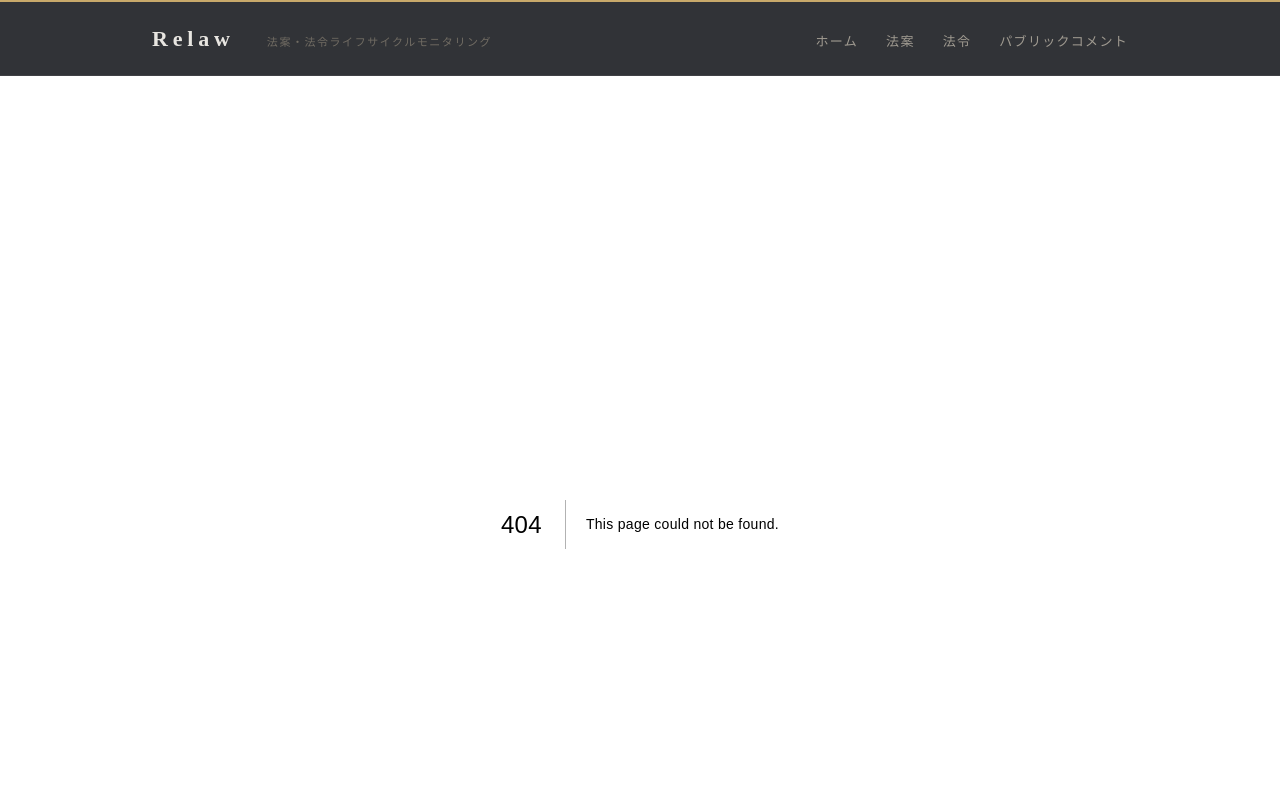
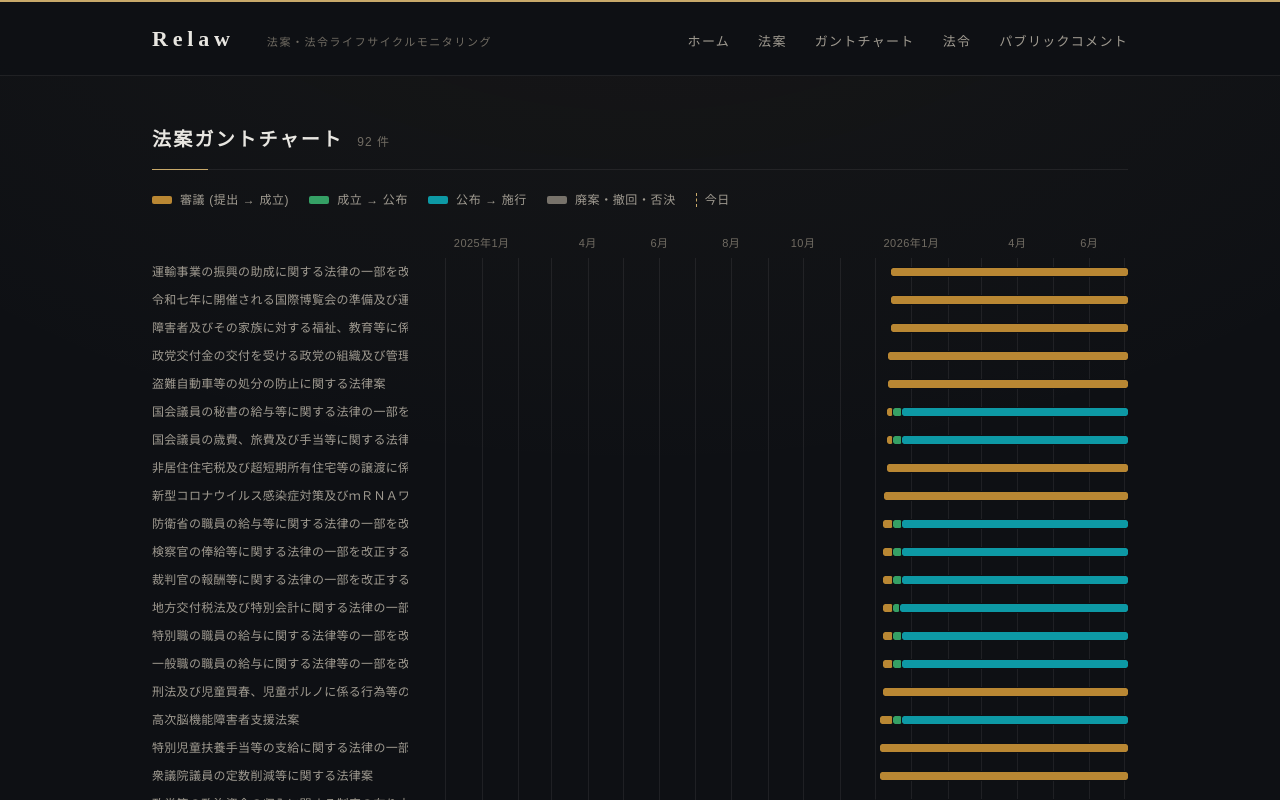
Before and after one commit to reload-co-jp/relaw, a Next.js app: page /gantt in a window 1280 px wide. Before the commit this address had no page. Shown: the top 800 px of the page. Built offline with nearby package versions, Linux system fonts and the light colour scheme.

Commit message:
Add gantt

```diff
--- /dev/null
+++ b/app/gantt/page.tsx
@@ -0,0 +1,199 @@
+import { FC } from "react"
+import Link from "next/link"
+import { getBills, getLatestBillEvents } from "lib/data"
+import type { Bill } from "lib/types"
+import { billStatusLabels } from "lib/labels"
+import { Section } from "components/elements/section"
+
+export const metadata = {
+  title: "ガントチャート | Relaw",
+}
+
+// dataviz 検証済みパレット (dark surface #151920: 明度バンド・彩度・CVD・コントラスト全PASS)
+const PHASE_COLORS = {
+  deliberation: "#b98733",
+  toPromulgation: "#35a065",
+  toEnforcement: "#0d99a5",
+  terminated: "#77726a",
+} as const
+
+const PHASE_LABELS: Record<keyof typeof PHASE_COLORS, string> = {
+  deliberation: "審議 (提出 → 成立)",
+  toPromulgation: "成立 → 公布",
+  toEnforcement: "公布 → 施行",
+  terminated: "廃案・撤回・否決",
+}
+
+const TERMINAL_STATUSES = ["withdrawn", "rejected", "expired"]
+
+interface Segment {
+  from: string
+  to: string
+  phase: keyof typeof PHASE_COLORS
+}
+
+const billSegments = (bill: Bill, fallbackEnd: string): Segment[] => {
+  if (!bill.submittedAt) return []
+  if (TERMINAL_STATUSES.includes(bill.status))
+    return [
+      { from: bill.submittedAt, to: fallbackEnd, phase: "terminated" },
+    ]
+  const boundaries: { at: string; phase: keyof typeof PHASE_COLORS }[] = [
+    { at: bill.submittedAt, phase: "deliberation" },
+  ]
+  if (bill.enactedAt)
+    boundaries.push({ at: bill.enactedAt, phase: "toPromulgation" })
+  if (bill.promulgatedAt)
+    boundaries.push({ at: bill.promulgatedAt, phase: "toEnforcement" })
+  const end = bill.enforcedAt ?? fallbackEnd
+  return boundaries
+    .map((boundary, index) => ({
+      from: boundary.at,
+      to: boundaries[index + 1]?.at ?? end,
+      phase: boundary.phase,
+    }))
+    .filter((segment) => segment.from <= segment.to)
+}
+
+const tooltip = (bill: Bill): string =>
+  [
+    billStatusLabels[bill.status],
+    bill.submittedAt && `提出 ${bill.submittedAt}`,
+    bill.enactedAt && `成立 ${bill.enactedAt}`,
+    bill.promulgatedAt && `公布 ${bill.promulgatedAt}`,
+    bill.enforcedAt && `施行 ${bill.enforcedAt}`,
+  ]
+    .filter(Boolean)
+    .join(" / ")
+
+const Page: FC = () => {
+  const today = new Date().toISOString().slice(0, 10)
+  const latestEvents = getLatestBillEvents()
+  const bills = getBills()
+    .filter((bill) => bill.submittedAt)
+    .sort((a, b) =>
+      (b.submittedAt as string).localeCompare(a.submittedAt as string)
+    )
+
+  const fallbackEnd = (bill: Bill): string =>
+    TERMINAL_STATUSES.includes(bill.status)
+      ? (latestEvents.get(bill.id)?.date ?? today)
+      : today
+
+  const dates = bills.flatMap((bill) =>
+    billSegments(bill, fallbackEnd(bill)).flatMap((s) => [s.from, s.to])
+  )
+  const minDate = dates.reduce((a, b) => (a < b ? a : b), today)
+  const maxDate = dates.reduce((a, b) => (a > b ? a : b), today)
+  const rangeStart = Date.parse(minDate)
+  const rangeEnd = Date.parse(maxDate)
+  const position = (date: string): number =>
+    ((Date.parse(date) - rangeStart) / (rangeEnd - rangeStart)) * 100
+
+  // 月境界の目盛り (多すぎる場合は間引いてラベル)
+  const ticks: { position: number; label: string; isYearStart: boolean }[] = []
+  const cursor = new Date(rangeStart)
+  cursor.setUTCDate(1)
+  if (cursor.getTime() < rangeStart) cursor.setUTCMonth(cursor.getUTCMonth() + 1)
+  while (cursor.getTime() <= rangeEnd) {
+    ticks.push({
+      position: ((cursor.getTime() - rangeStart) / (rangeEnd - rangeStart)) * 100,
+      label:
+        cursor.getUTCMonth() === 0
+          ? `${cursor.getUTCFullYear()}年1月`
+          : `${cursor.getUTCMonth() + 1}月`,
+      isYearStart: cursor.getUTCMonth() === 0,
+    })
+    cursor.setUTCMonth(cursor.getUTCMonth() + 1)
+  }
+  const labelStep = Math.ceil(ticks.length / 12)
+
+  return (
+    <Section title="法案ガントチャート" count={bills.length}>
+      <div className="gantt-legend">
+        {(
+          Object.keys(PHASE_COLORS) as (keyof typeof PHASE_COLORS)[]
+        ).map((phase) => (
+          <span key={phase} className="gantt-legend-item">
+            <span
+              className="gantt-legend-swatch"
+              style={{ backgroundColor: PHASE_COLORS[phase] }}
+            />
+            {PHASE_LABELS[phase]}
+          </span>
+        ))}
+        <span className="gantt-legend-item">
+          <span className="gantt-legend-today" />
+          今日
+        </span>
+      </div>
+      <div className="gantt">
+        <div className="gantt-labels">
+          <div className="gantt-axis-spacer" />
+          {bills.map((bill) => (
+            <Link
+              key={bill.id}
+              href={`/bills/${bill.id}/`}
+              className="gantt-label"
+              title={bill.title}
+            >
+              {bill.title}
+            </Link>
+          ))}
+        </div>
+        <div className="gantt-plot">
+          <div className="gantt-axis">
+            {ticks.map(
+              (tick, index) =>
+                (tick.isYearStart ||
+                  (index % labelStep === 0 &&
+                    !ticks[index - 1]?.isYearStart &&
+                    !ticks[index + 1]?.isYearStart)) && (
+                  <span
+                    key={tick.label + index}
+                    className="gantt-axis-label"
+                    style={{ left: `${tick.position}%` }}
+                  >
+                    {tick.label}
+                  </span>
+                )
+            )}
+          </div>
+          <div className="gantt-body">
+            {ticks.map((tick, index) => (
+              <span
+                key={`grid-${index}`}
+                className="gantt-gridline"
+                style={{ left: `${tick.position}%` }}
+              />
+            ))}
+            <span
+              className="gantt-today"
+              style={{ left: `${position(today)}%` }}
+            />
+            {bills.map((bill) => (
+              <div key={bill.id} className="gantt-row" title={tooltip(bill)}>
+                {billSegments(bill, fallbackEnd(bill)).map((segment) => (
+                  <span
+                    key={segment.phase}
+                    className="gantt-seg"
+                    style={{
+                      backgroundColor: PHASE_COLORS[segment.phase],
+                      left: `${position(segment.from)}%`,
+                      width: `${Math.max(
+                        position(segment.to) - position(segment.from),
+                        0.15
+                      )}%`,
+                    }}
+                  />
+                ))}
+              </div>
+            ))}
+          </div>
+        </div>
+      </div>
+    </Section>
+  )
+}
+
+export default Page
--- a/app/layout.tsx
+++ b/app/layout.tsx
@@ -10,6 +10,7 @@ export const metadata = {
 const navLinks = [
   { href: "/", label: "ホーム" },
   { href: "/bills/", label: "法案" },
+  { href: "/gantt/", label: "ガントチャート" },
   { href: "/laws/", label: "法令" },
   { href: "/public-comments/", label: "パブリックコメント" },
 ]
--- a/app/theme.css
+++ b/app/theme.css
@@ -397,6 +397,128 @@ a.card-title::after {
   font-weight: 600;
 }
 
+/* ---- gantt ---- */
+
+.gantt-legend {
+  display: flex;
+  flex-wrap: wrap;
+  gap: 0.375rem 1.25rem;
+  margin: 0 0 1.25rem;
+}
+
+.gantt-legend-item {
+  align-items: center;
+  color: var(--text-muted);
+  display: inline-flex;
+  font-size: 0.75rem;
+  gap: 0.5rem;
+  letter-spacing: 0.05em;
+}
+
+.gantt-legend-swatch {
+  border-radius: 2px;
+  height: 8px;
+  width: 1.25rem;
+}
+
+.gantt-legend-today {
+  border-left: 1px dashed var(--gold);
+  height: 0.875rem;
+  width: 1px;
+}
+
+.gantt {
+  display: grid;
+  grid-template-columns: 16rem 1fr;
+  gap: 0 1rem;
+  overflow-x: auto;
+}
+
+.gantt-labels {
+  display: flex;
+  flex-direction: column;
+  min-width: 12rem;
+}
+
+.gantt-axis-spacer,
+.gantt-axis {
+  height: 1.75rem;
+}
+
+.gantt-label {
+  align-items: center;
+  color: var(--text-muted);
+  display: flex;
+  font-size: 0.75rem;
+  height: 1.75rem;
+  overflow: hidden;
+  text-decoration: none;
+  text-overflow: ellipsis;
+  transition: color 0.2s;
+  white-space: nowrap;
+}
+
+.gantt-label:hover {
+  color: var(--gold-strong);
+}
+
+.gantt-plot {
+  min-width: 32rem;
+  position: relative;
+}
+
+.gantt-axis {
+  position: relative;
+}
+
+.gantt-axis-label {
+  color: var(--text-faint);
+  font-size: 0.6875rem;
+  letter-spacing: 0.04em;
+  position: absolute;
+  top: 0.25rem;
+  transform: translateX(-50%);
+  white-space: nowrap;
+}
+
+.gantt-body {
+  position: relative;
+}
+
+.gantt-gridline {
+  background: var(--line);
+  bottom: 0;
+  position: absolute;
+  top: 0;
+  width: 1px;
+}
+
+.gantt-today {
+  border-left: 1px dashed var(--gold-line);
+  bottom: 0;
+  position: absolute;
+  top: 0;
+  z-index: 1;
+}
+
+.gantt-row {
+  height: 1.75rem;
+  position: relative;
+}
+
+.gantt-row:hover {
+  background: var(--gold-soft);
+}
+
+.gantt-seg {
+  border-radius: 2px;
+  height: 8px;
+  outline: 1px solid var(--bg);
+  position: absolute;
+  top: 50%;
+  transform: translateY(-50%);
+}
+
 /* ---- badge ---- */
 
 .badge {
```
